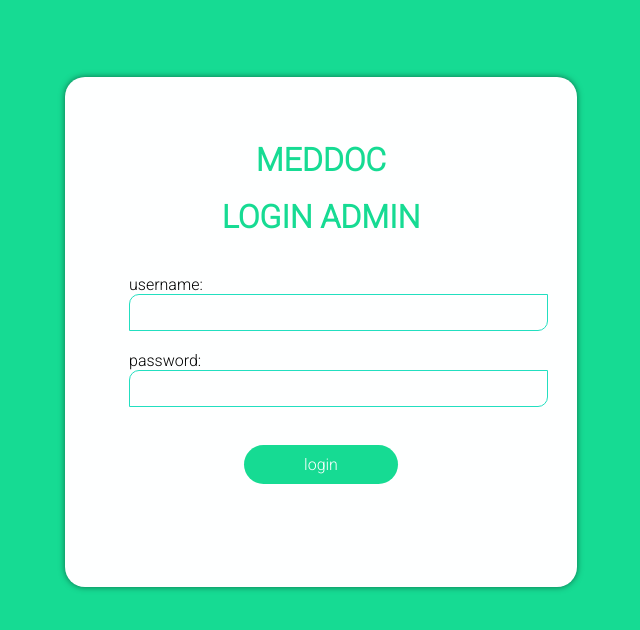
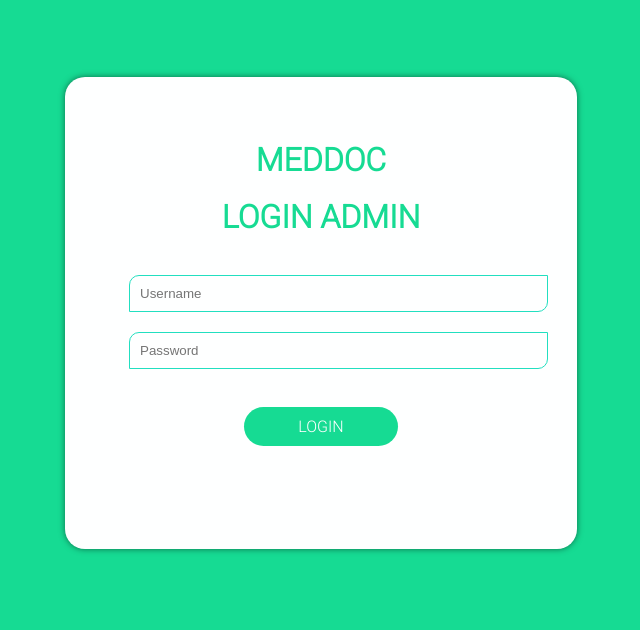
Before and after one commit to valfeclone/MedDocc, a Laravel app: page /admin/login in a window 1280 px wide. Shown: the top 630 px of the page, without its empty margins (319-959 px from the left). Run offline with Laravel 8, Linux system fonts and the light colour scheme; some libraries are stand-ins or nearby versions.

Commit message:
add placeholder to login and register

```diff
--- a/resources/views/admin/login.blade.php
+++ b/resources/views/admin/login.blade.php
@@ -21,17 +21,17 @@
             <div class="login-form">
                 <form>
                     <div class="login-input">
-                    <label for="uname">username:</label><br>
-                    <input type="text" id="uname" name="uname"><br>
+                    <!--<label for="uname">username:</label><br>-->
+                    <input type="text" id="uname" placeholder="Username" name="uname"><br>
                     </div>
 
                     <div class="login-input">
-                        <label for="password">password:</label><br>
-                        <input type="password" id="password" name="password">
+                        <!--<label for="password">password:</label><br>-->
+                        <input type="password" placeholder="Password" id="password" name="password">
                     </div>
 
                     <div class="submit-form">
-                        <p class="submit-button font-tipis small-text">login</p>
+                        <p class="submit-button font-tipis small-text">LOGIN</p>
                     </div>
                 </form>
             </div>
```
